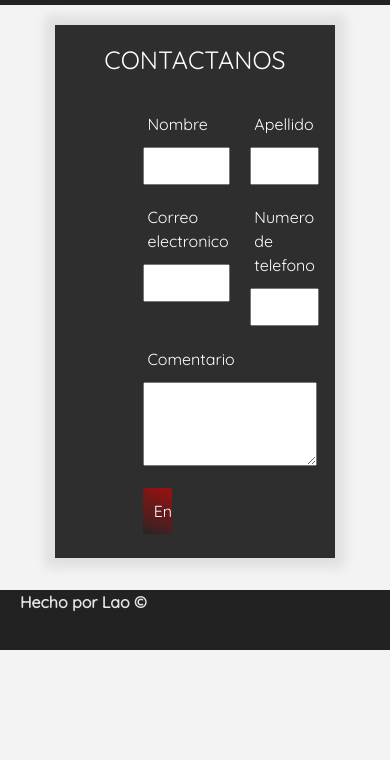
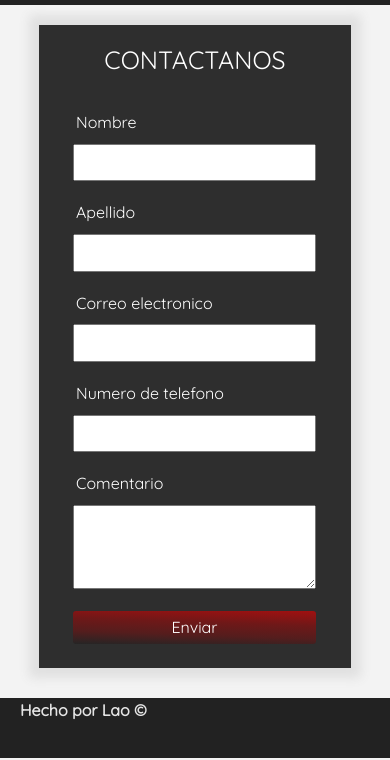
Before and after one commit to lao7272/project-calisthenics, a plain HTML site: page pages/contact.html in a window 390 px wide. Shown: the part 84-844 px from the top of the page. Drawn offline with nearby package versions, Linux system fonts and the light colour scheme.

Commit message:
Hice el contact responsive

```diff
--- a/css/style.css
+++ b/css/style.css
@@ -263,7 +263,6 @@ footer strong{
     display: grid;
     grid-template-columns: 1fr 1fr;
     margin: 0 4rem 2rem 4rem;
-
 }
 .contactForm p{
     margin: 0
@@ -293,7 +292,7 @@ footer strong{
 .submit{
     grid-template-columns: 1 / 1;
 }
-.submit input{
+.submit{
     color: white;
     width: 30%;
     padding: 0.7rem;
@@ -310,7 +309,7 @@ footer strong{
     #ff0000);
     background-size: 400%;
 }
-.submit input:hover{
+.submit:hover{
     animation: forwards animate 0.8s;
 }
 @keyframes animate {
@@ -323,3 +322,56 @@ footer strong{
         transform: translateY(-3px);
     }
 }
+/* MEDIA QUERY */
+@media screen and (min-width: 300px) and (max-width:600px){
+    /* GENERALES */
+    /* INDEX.HTML */
+    /* PRUDUCTS.HTML */
+    /* PROGRAMS.HTML */
+    /* TEAM.HTML */
+    /* CONTACT.HTML */
+
+    .contact{
+        width: 80%;
+    }
+
+    .contactForm{
+        width: 100%;
+        margin: 0 auto;
+    }
+    .contactForm form{
+        width: 100%;
+        max-width: 100%;
+        display: flex;
+        flex-direction: column;
+        justify-content: center;
+        align-items: center;
+        margin: 0;
+    }
+    .contactForm label{
+        padding: 0.2rem;
+        margin-left: 13px;
+    }
+    .contactForm input{
+        margin-left: 13px;
+    }
+    .contactForm textarea{
+        margin-left: 13px;
+        max-width: 90%;
+        min-width: 90%;
+    }
+
+    /* .contactForm input {
+        width: 95%;
+    } */
+    .submit input{
+        width: 100%;
+    }
+}
+@media screen and (min-width: 601px) and (max-width: 1024px){
+    /* INDEX.HTML */
+    /* PRUDUCTS.HTML */
+    /* PROGRAMS.HTML */
+    /* TEAM.HTML */
+    /* CONTACT.HTML */
+}
--- a/pages/contact.html
+++ b/pages/contact.html
@@ -76,8 +76,8 @@
                     <label for="comment">Comentario</label>
                     <textarea id="comment"  rows="3" ></textarea>
                 </p>
-                <p class="submit">
-                    <input type="submit" id="submit" value="Enviar"
+                <p>
+                    <input type="submit" class="submit" id="submit" value="Enviar"
                     >
                 </p>
             </form>
```
